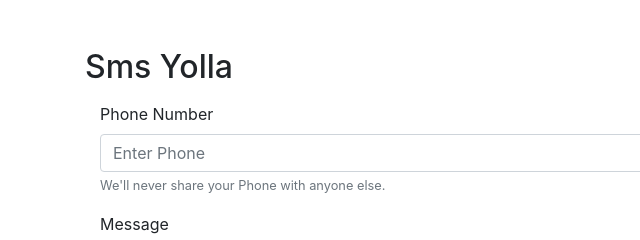
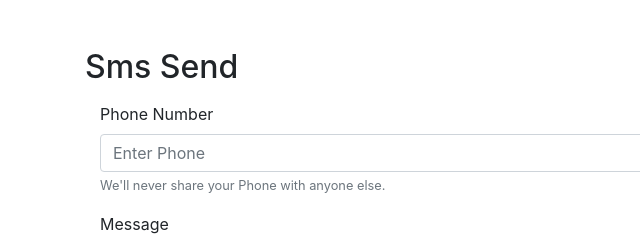
Before and after one commit to MahsumTarhan07/SMS-SEND-NODE-JS, a website: page sms/views/index.html in a window 1280 px wide. Shown: the top 240 px of the page, 0-640 px from the left. Drawn offline with nearby package versions, Linux system fonts and the light colour scheme; files whose address does not match are found by name.

Commit message:
Update index.html

```diff
--- a/sms/views/index.html
+++ b/sms/views/index.html
@@ -1,14 +1,14 @@
 <!doctype html>
 <html lang="en">
   <head>
-    <title>Sms Gonder</title>
+    <title>Sms Send</title>
     <meta charset="utf-8">
     <meta name="viewport" content="width=device-width, initial-scale=1, shrink-to-fit=no">
     <link rel="stylesheet" href="https://stackpath.bootstrapcdn.com/bootstrap/4.3.1/css/bootstrap.min.css" integrity="sha384-ggOyR0iXCbMQv3Xipma34MD+dH/1fQ784/j6cY/iJTQUOhcWr7x9JvoRxT2MZw1T" crossorigin="anonymous">
   </head>
   <body>
     <div class="container mt-5 justify-content-center">
-        <h2 class="mt-2">Sms Yolla</h2>
+        <h2 class="mt-2">Sms Send</h2>
         <form class="container mt-3  j">
             <div class="form-group">
               <label for="phoneNumber">Phone Number</label>
```
